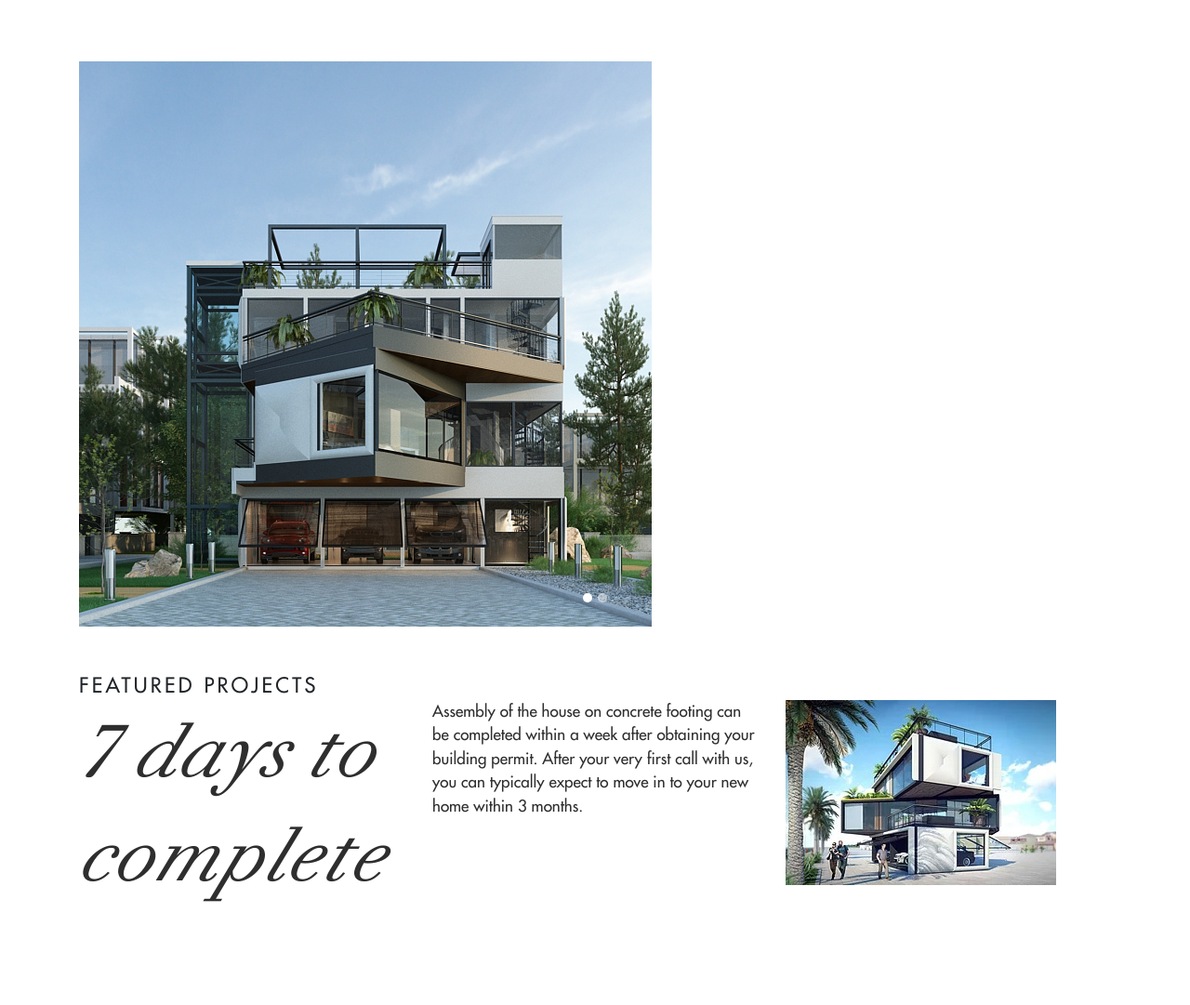
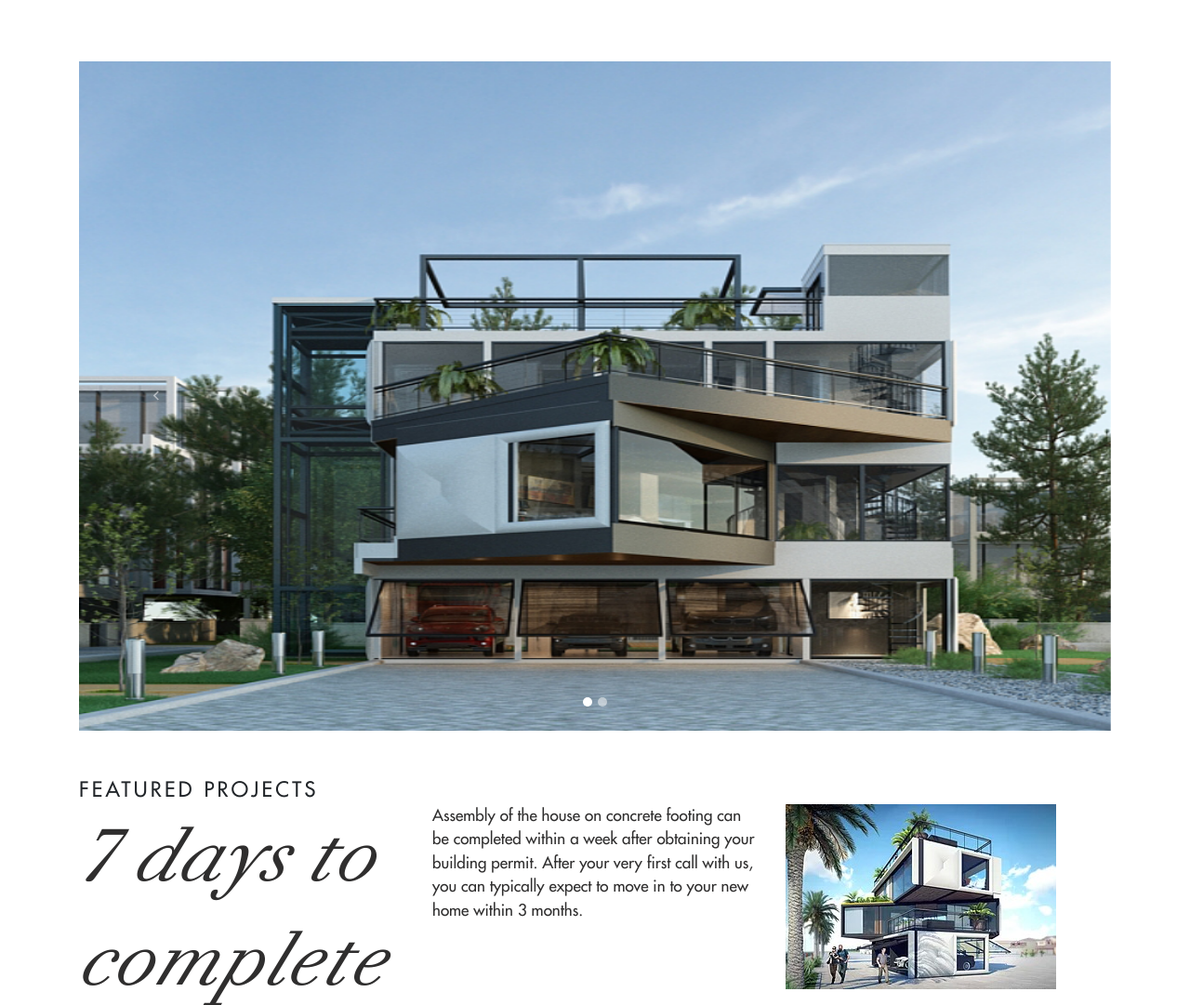
Before and after one commit to Mfarhanzia/shipping, a Django app: page / in a window 1280 px wide. Shown: the part 116-1197 px from the top of the page at 93% size. Run offline with Django 3.2, Linux system fonts and the light colour scheme; parts of the project's set-up code (start-up, migrations or seed data) failed here and were passed over; some libraries are stand-ins or nearby versions.

Commit message:
putback-slider

```diff
--- a/users/static/users/custom/custom.css
+++ b/users/static/users/custom/custom.css
@@ -391,3 +391,7 @@ input[type="radio"]:checked ~ label {
   background: #1C1D21;
   z-index: 1;
 }
+.carousel-img1{
+  width: 100%;
+  max-height: 90vh;
+}
```
Also changed, not shown: order/templates/order/structural.html (+3 -3 lines).
